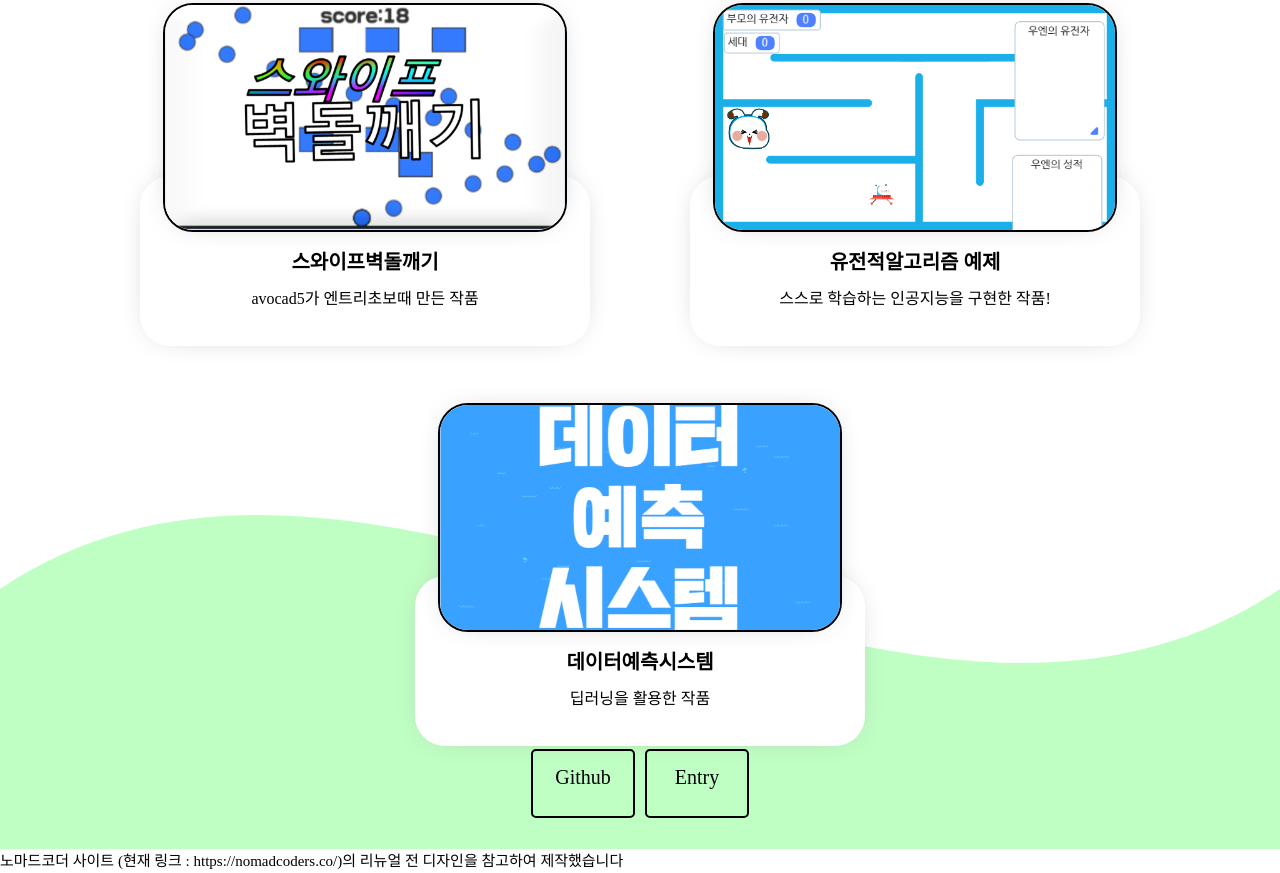
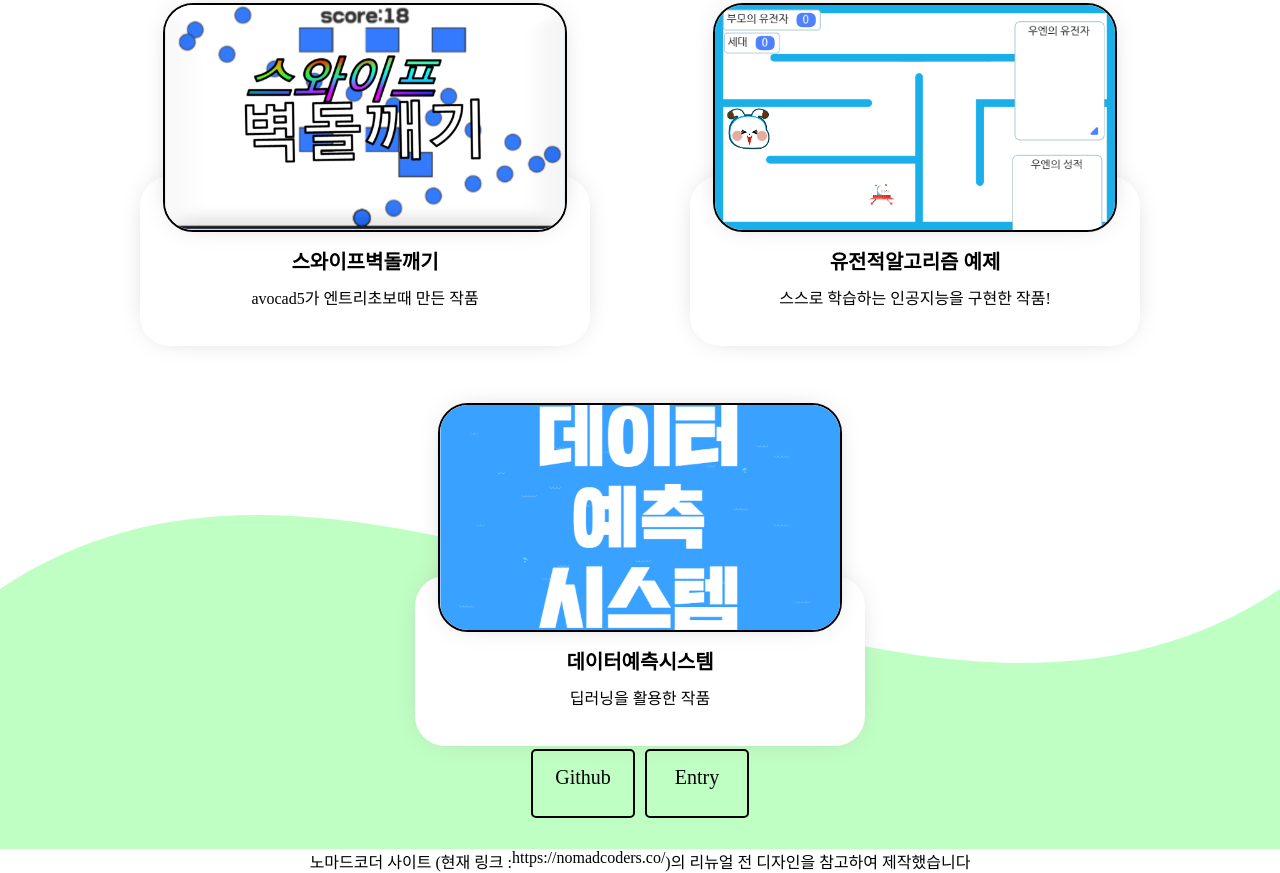
Before and after one commit to avocad5/avocad5, a plain HTML site: page index.html in a window 1280 px wide. Shown: the part 3919-4792 px from the top of the page. Drawn offline with Linux system fonts and the light colour scheme; a web font is replaced by a local one.

Commit message:
Update style.css

```diff
--- a/style.css
+++ b/style.css
@@ -154,6 +154,6 @@ body{
 
 
 .ddd{
-  text-align:center;
-  font-size:15px;
+  display: flex;
+  justify-content: center;
 }
```
